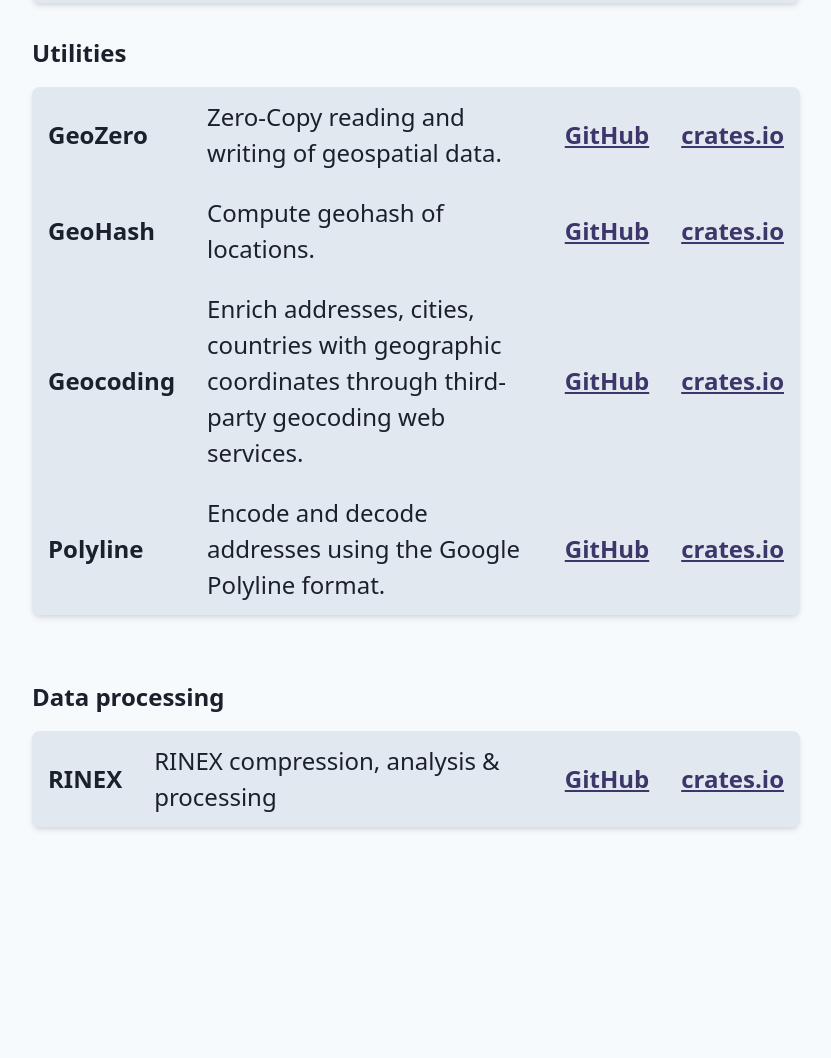
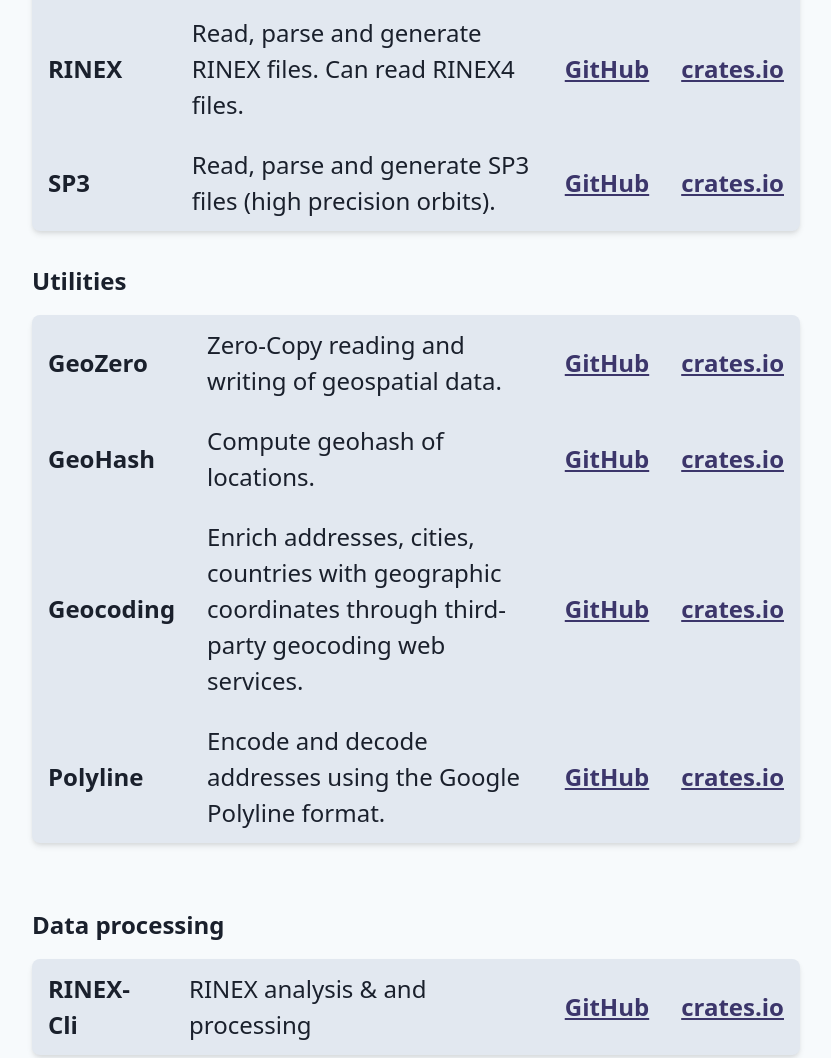
Before and after one commit to georust/georust.org, a plain HTML site: page docs/index.html in a window 1280 px wide. Shown: the part 2649-3707 px from the top of the page, without its empty margins (224-1055 px from the left). Before the commit the page ends 3540 px from the top, so only its background shows below. Drawn offline with Linux system fonts and the light colour scheme.

Commit message:
correct RINEX definitions, introduce SP3 parser
RINEX is still defined by IGS.
Add SP3 entry to the IGS category.
"Processing" is more rinex-cli than anything else.

Signed-off-by: Guillaume W. Bres <guillaume.bres@bertin.group>

```diff
--- a/docs/index.html
+++ b/docs/index.html
@@ -199,6 +199,18 @@
               <td class="px-4 py-3 text-indigo-900"><a href="https://github.com/camptocamp/ogcapi">GitHub</a></td>
               <td class="px-4 py-3 text-indigo-900"><a href="https://github.com/camptocamp/ogcapi">crates.io</a></td>
             </tr>
+            <tr>
+              <td class="px-4 py-3">RINEX</td>
+              <td class="px-4 py-3 font-normal">Read, parse and generate RINEX files. Can read RINEX4 files. </td>
+              <td class="px-4 py-3 text-indigo-900"><a href="https://github.com/georust/rinex">GitHub</a></td>
+              <td class="px-4 py-3 text-indigo-900"><a href="https://crates.io/crates/rinex">crates.io</a></td>
+            </tr>
+            <tr>
+              <td class="px-4 py-3">SP3</td>
+              <td class="px-4 py-3 font-normal">Read, parse and generate SP3 files (high precision orbits).</td>
+              <td class="px-4 py-3 text-indigo-900"><a href="https://github.com/georust/rinex/sp3">GitHub</a></td>
+              <td class="px-4 py-3 text-indigo-900"><a href="https://crates.io/crates/sp3">crates.io</a></td>
+            </tr>
           </tbody>
         </table>
       </div>
@@ -240,10 +252,10 @@
         <table class="table-fixed font-bold bg-gray-300 mt-4 mb-16 rounded-lg py-8 shadow-md min-w-full">
           <tbody>
           <tr>
-            <td class="px-4 py-3">RINEX</td>
-            <td class="px-4 py-3 font-normal">RINEX compression, analysis & processing</td>
+            <td class="px-4 py-3">RINEX-Cli</td>
+            <td class="px-4 py-3 font-normal">RINEX analysis & and processing</td>
             <td class="px-4 py-3 text-indigo-900"><a href="https://github.com/georust/rinex">GitHub</a></td>
-            <td class="px-4 py-3 text-indigo-900"><a href="https://crates.io/crates/rinex">crates.io</a></td>
+            <td class="px-4 py-3 text-indigo-900"><a href="https://crates.io/crates/rinex-cli">crates.io</a></td>
           </tr>
           </tbody>
         </table>
```
